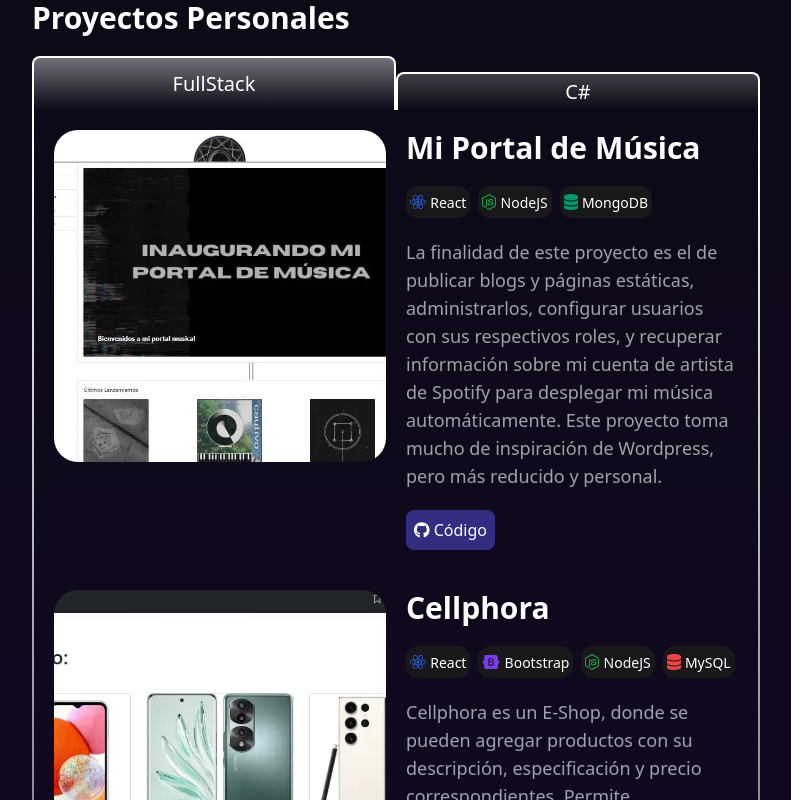
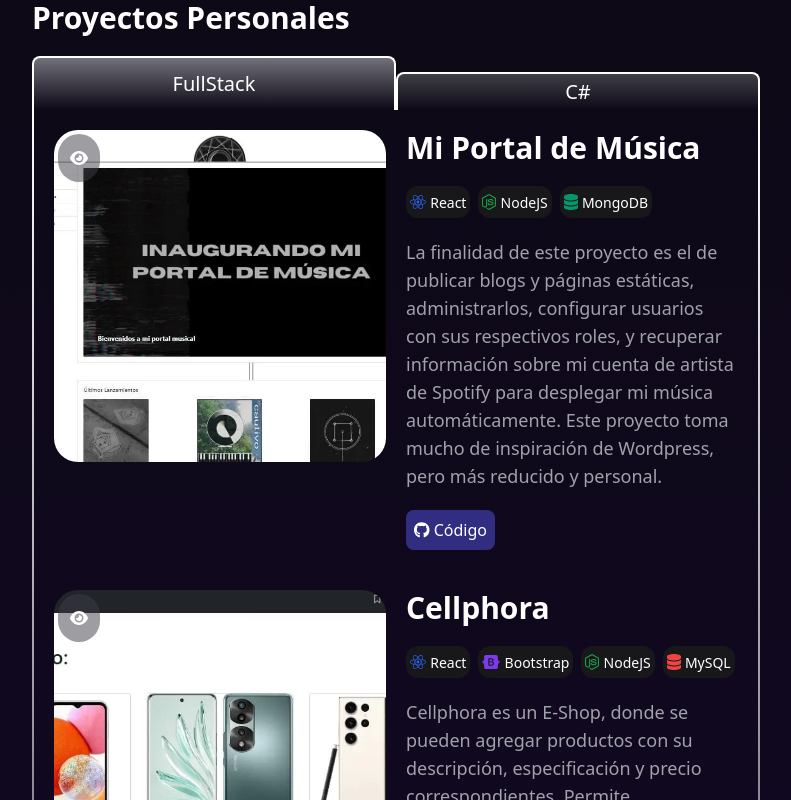
Before and after one commit to hugh140/portfolio, a React (Vite) app: page / in a window 1280 px wide. Shown: the part 1580-2380 px from the top of the page, without its empty margins (244-1035 px from the left). Built offline with nearby package versions, Linux system fonts and the light colour scheme; what @midudev/tailwind-animations would draw is missing.

Commit message:
Add gallery indicator

```diff
--- a/src/components/ProjectBody.jsx
+++ b/src/components/ProjectBody.jsx
@@ -2,7 +2,7 @@ import { FontAwesomeIcon } from "@fortawesome/react-fontawesome";
 import { faGithub } from "@fortawesome/free-brands-svg-icons";
 import PropTypes from "prop-types";
 import { useRef, useState, useContext, useEffect } from "react";
-import { faSpinner } from "@fortawesome/free-solid-svg-icons";
+import { faEye, faSpinner } from "@fortawesome/free-solid-svg-icons";
 import { SelectionContext } from "../sections/ProjectSection";
 import Gallery from "./Gallery";
 
@@ -34,7 +34,7 @@ function ProjectBody({ title, image, children, code, customButton, gallery }) {
         onClose={handleCloseGallery}
       />
       <div className="grid grid-cols-1 md:grid-cols-2 gap-5">
-        <div className="relative">
+        <div className="relative w-fit">
           <img
             src={image}
             ref={imageRef}
@@ -45,6 +45,9 @@ function ProjectBody({ title, image, children, code, customButton, gallery }) {
             alt=""
             onClick={handleOpenGallery}
           />
+          <div className="absolute top-1 left-1 bg-zinc-700/50 p-3 rounded-full">
+            <FontAwesomeIcon icon={faEye} />
+          </div>
           {loading && (
             <FontAwesomeIcon
               className="absolute top-1/2 left-1/2 -translate-y-1/2 -translate-x-1/2 text-4xl"
```
